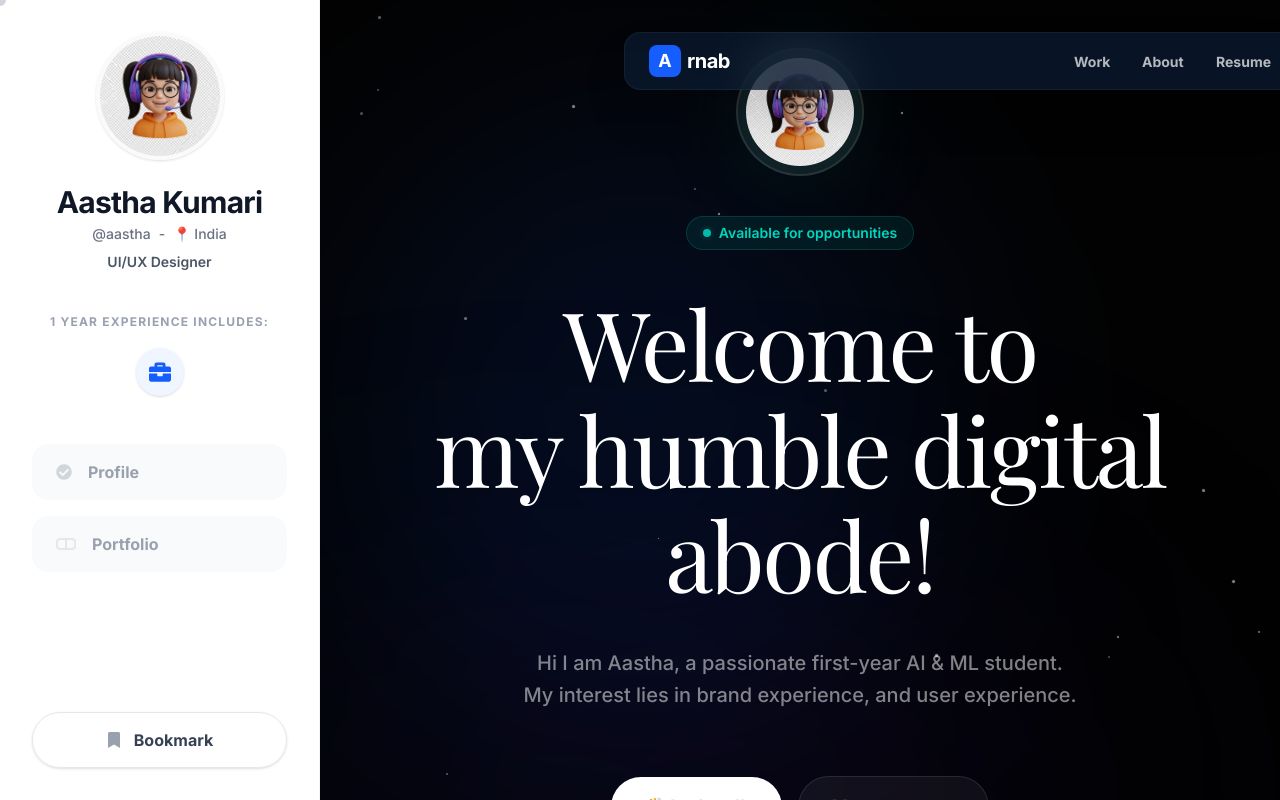
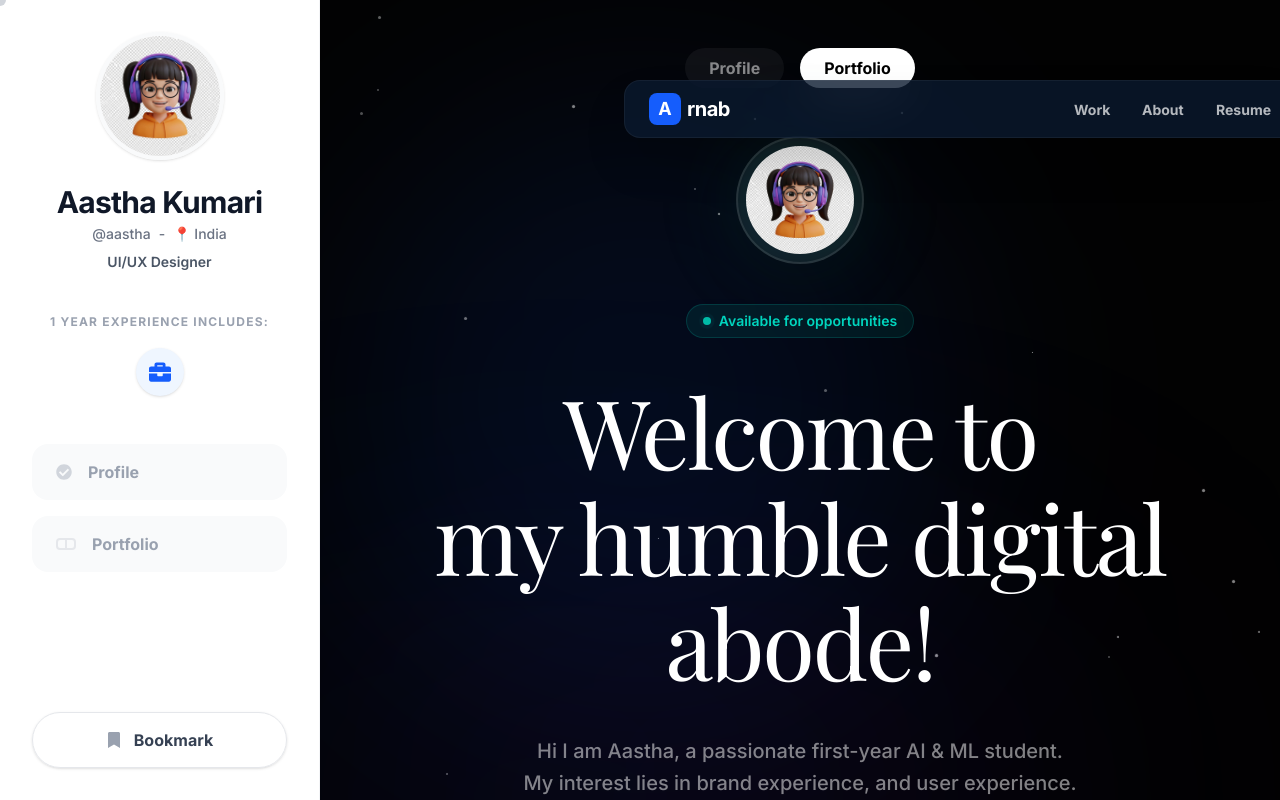
Before and after one commit to aasthakumari03/updated_Portfolio, a Next.js app: page / in a window 1280 px wide. Built offline with nearby package versions, Linux system fonts and the light colour scheme; a web font is replaced by a local one.

Commit message:
Revert removal of tab switcher from Home page

```diff
--- a/app/page.tsx
+++ b/app/page.tsx
@@ -8,6 +8,8 @@ import { FaArrowRight } from "react-icons/fa";
 import { SiJavascript, SiTypescript, SiTailwindcss, SiNextdotjs, SiPython, SiReact } from "react-icons/si";
 
 export default function Home() {
+  const [activeTab, setActiveTab] = React.useState("portfolio");
+
   const companies = [
     { name: "ENGINEERS BUILT", icon: SiNextdotjs },
     { name: "MASTERS' UNION", icon: SiReact },
@@ -21,6 +23,24 @@ export default function Home() {
     <div className="animate-fade-in">
       <NavHeader />
 
+      {/* Profile/Portfolio Tab Switcher for Home Page */}
+      <div className="flex justify-center gap-4 mt-12">
+        <button
+          onClick={() => setActiveTab('profile')}
+          className={`px-6 py-2 rounded-full font-bold transition-all ${activeTab === 'profile' ? 'bg-white text-black' : 'bg-white/5 text-white/50 hover:bg-white/10'}`}
+        >
+          Profile
+        </button>
+        <button
+          onClick={() => setActiveTab('portfolio')}
+          className={`px-6 py-2 rounded-full font-bold transition-all ${activeTab === 'portfolio' ? 'bg-white text-black' : 'bg-white/5 text-white/50 hover:bg-white/10'}`}
+        >
+          Portfolio
+        </button>
+      </div>
+
+      {activeTab === "portfolio" ? (
+        <div className="animate-fade-in">
           {/* Hero Section */}
           <section id="home" className="min-h-screen flex flex-col items-center justify-center px-6 pt-12 pb-20 text-center relative">
             <div className="max-w-4xl mx-auto space-y-10">
@@ -119,6 +139,27 @@ export default function Home() {
               ))}
             </div>
           </section>
+        </div>
+      ) : (
+        <div className="animate-fade-in py-32 px-12 max-w-4xl mx-auto space-y-16">
+          <h1 className="text-6xl font-serif">Aastha's Profile</h1>
+          <p className="text-2xl text-white/70 leading-relaxed font-serif italic">
+            A first-year student passionated about AI & ML, exploring the human-centric side of technology.
+          </p>
+          <div className="grid grid-cols-1 md:grid-cols-2 gap-12 pt-12">
+            <div className="space-y-4">
+              <h3 className="text-teal-400 font-bold uppercase tracking-widest text-sm">Focus Areas</h3>
+              <div className="flex flex-wrap gap-2 text-white/60">
+                <span>AI & ML</span> • <span>UX Design</span> • <span>Brand Experience</span> • <span>Product Design</span>
+              </div>
+            </div>
+            <div className="space-y-4">
+              <h3 className="text-teal-400 font-bold uppercase tracking-widest text-sm">Education</h3>
+              <p className="text-white/60">B.Tech CSE (AI & ML) - 1st Year student</p>
+            </div>
+          </div>
+        </div>
+      )}
 
       {/* Simplified Footer / Contact */}
       <footer id="contact" className="py-32 px-6 text-center border-t border-white/5 bg-white/[0.02]">
```
Lines whose indentation alone changed are shown as unchanged.
